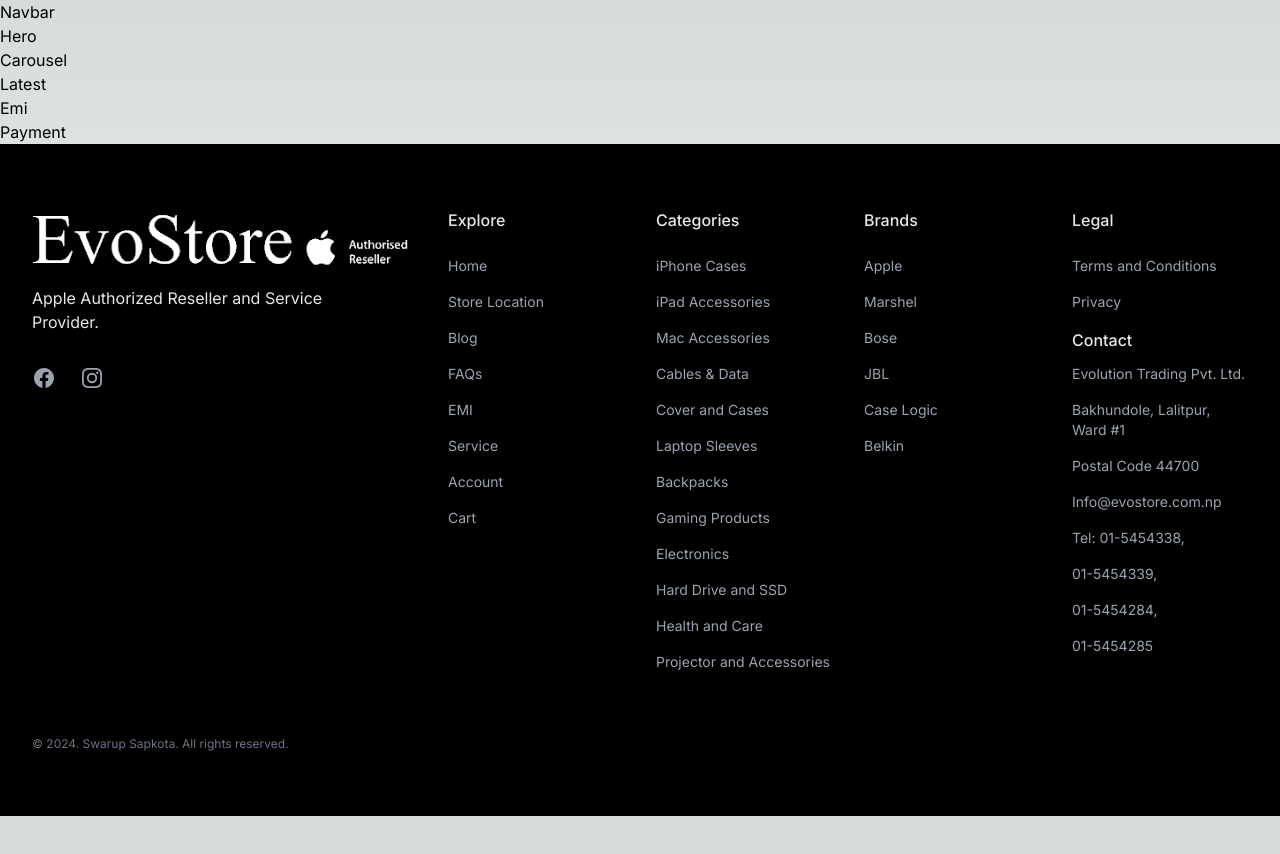
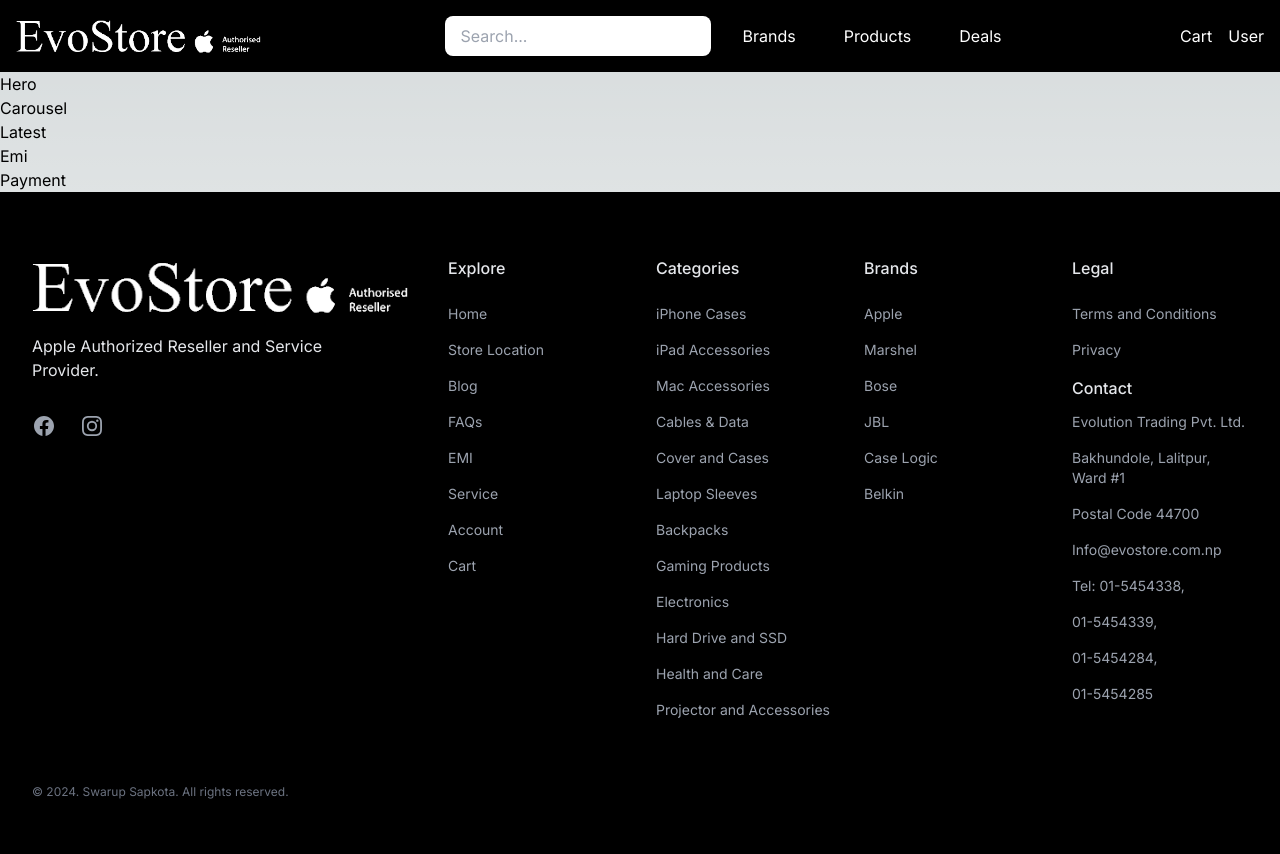
Before and after one commit to EmpSwarup/evostore, a Next.js app: page / in a window 1280 px wide. Shown: the top 854 px of the page. Before the commit the page ends 816 px from the top, so only its background shows below. Built offline with nearby package versions, Linux system fonts and the light colour scheme.

Commit message:
navbar 1st draft done

```diff
--- a/src/components/navbar/Navbar.jsx
+++ b/src/components/navbar/Navbar.jsx
@@ -1,9 +1,63 @@
-import React from 'react'
+import React from 'react';
+import Image from 'next/image';
+import logo from "../../../public/evo-store-logo.png"
 
 const Navbar = () => {
   return (
-    <div>Navbar</div>
-  )
-}
+    <nav className="bg-black text-white p-4">
+    <div className="container mx-auto flex justify-between items-center">
+      {/* Left: Logo */}
+      <div className="flex items-center">
+        <a href="/" className="mr-4">
+          <div>
+            <Image
+              width={250}
+              height={175}
+              src={logo}
+              alt="Logo"
+            />
+          </div>
+        </a>
+      </div>
 
-export default Navbar
+        {/* Middle: Search and Links */}
+        <div className="hidden md:flex flex-col md:flex-row items-center md:space-x-4">
+          {/* Search Bar */}
+          <div className="rounded-lg mb-2 md:mb-0">
+            <input type="search" placeholder="Search..." className="rounded-lg px-4 py-2" />
+          </div>
+          {/* Links with Dropdown */}
+          <div className="relative group">
+            <button className="px-4 py-2 rounded-md hover:bg-gray-700">Brands</button>
+            <div className="absolute hidden group-hover:block bg-gray-700">
+              <a href="#" className="block px-4 py-2 hover:bg-gray-600">Brand 1</a>
+              <a href="#" className="block px-4 py-2 hover:bg-gray-600">Brand 2</a>
+            </div>
+          </div>
+          <div className="relative group">
+            <button className="px-4 py-2 rounded-md hover:bg-gray-700">Products</button>
+            <div className="absolute hidden group-hover:block bg-gray-700">
+              <a href="#" className="block px-4 py-2 hover:bg-gray-600">Product 1</a>
+              <a href="#" className="block px-4 py-2 hover:bg-gray-600">Product 2</a>
+            </div>
+          </div>
+          <div className="relative group">
+            <button className="px-4 py-2 rounded-md hover:bg-gray-700">Deals</button>
+            <div className="absolute hidden group-hover:block bg-gray-700">
+              <a href="#" className="block px-4 py-2 hover:bg-gray-600">Deal 1</a>
+              <a href="#" className="block px-4 py-2 hover:bg-gray-600">Deal 2</a>
+            </div>
+          </div>
+        </div>
+
+        {/* Right: Cart and User */}
+        <div className="flex items-center space-x-4">
+          <a href="#" className="hover:text-gray-400">Cart</a>
+          <a href="#" className="hover:text-gray-400">User</a>
+        </div>
+      </div>
+    </nav>
+  );
+};
+
+export default Navbar;
```
